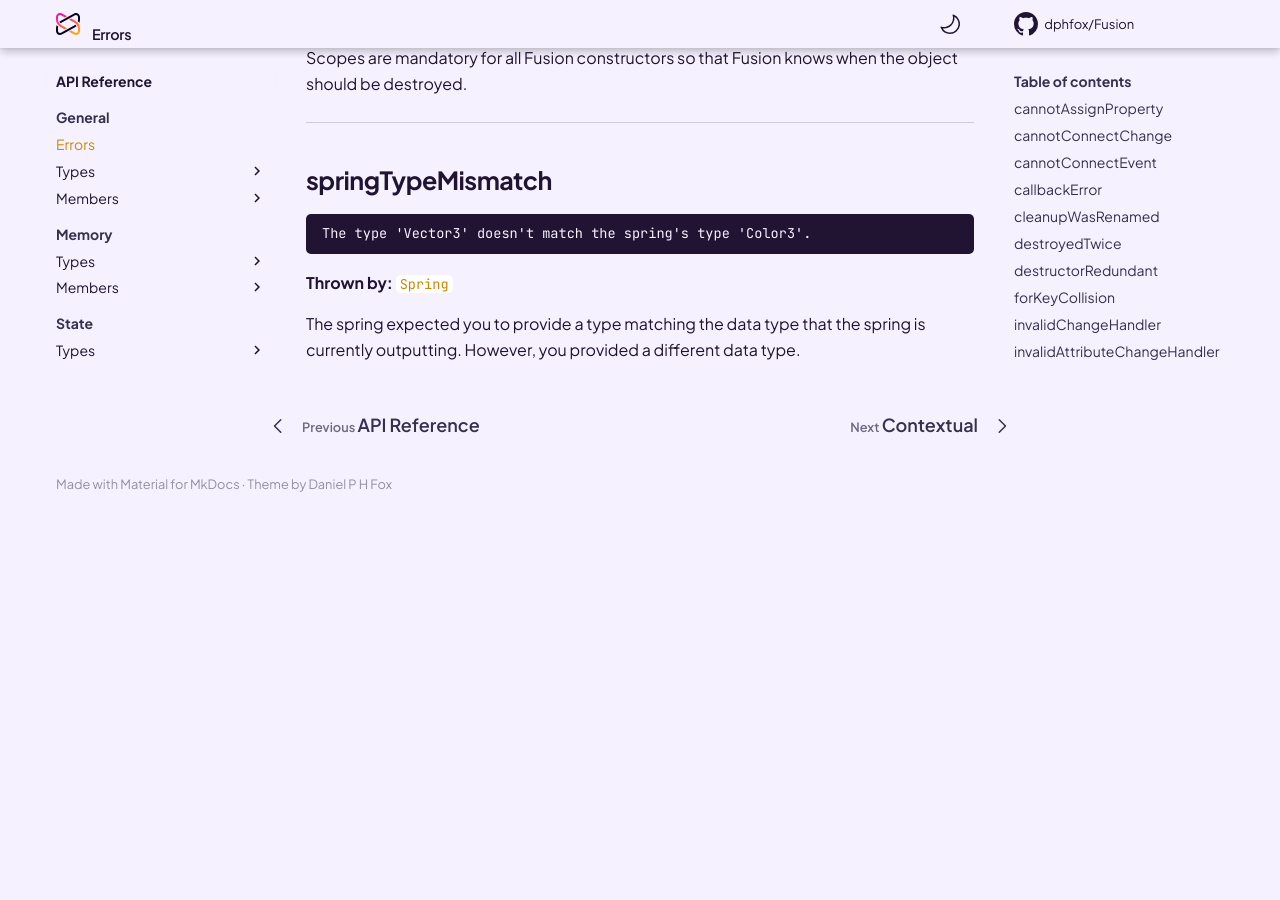
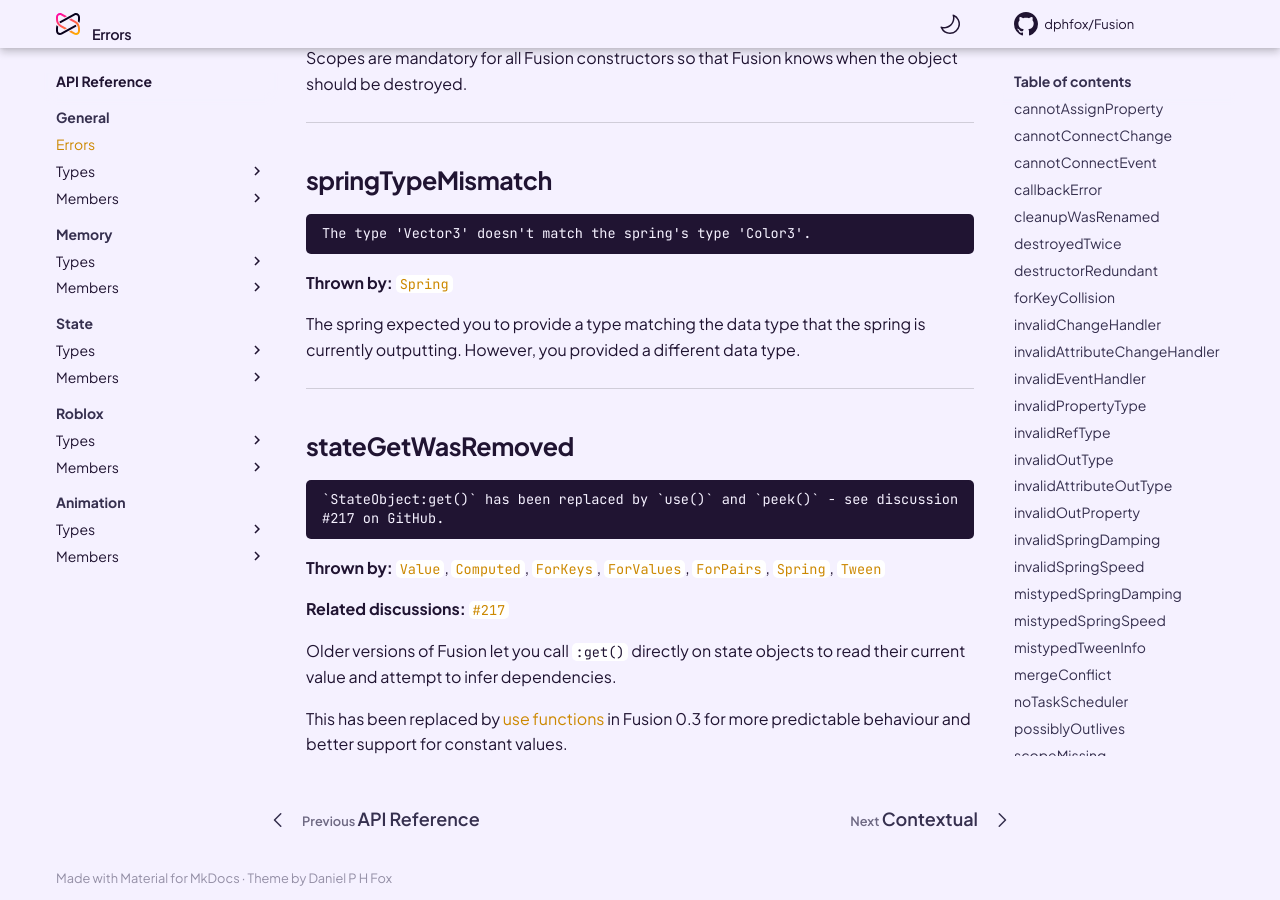
Before and after one commit to dphfox/Fusion, an MkDocs documentation site: the page built from docs/api-reference/general/errors.md, in a window 1280 px wide and 900 px high, scrolled down 8246 px. Built offline with MkDocs 1.6.1 and Material for MkDocs 9.7.7, drawn with Linux system fonts in a browser that asks for light colours; comment, search, counter and statistics services are not loaded; the version menu is left out; before the commit the page ends 8752 px from its top, so only the background shows below that.

Commit message:
stateGetWasRemoved errors

````diff
--- a/docs/api-reference/general/errors.md
+++ b/docs/api-reference/general/errors.md
@@ -568,3 +568,33 @@ The type 'Vector3' doesn't match the spring's type 'Color3'.
 The spring expected you to provide a type matching the data type that the spring
 is currently outputting. However, you provided a different data type.
 </div>
+
+-----
+
+<div class="fusiondoc-error-api-section" markdown>
+
+## stateGetWasRemoved
+
+```
+`StateObject:get()` has been replaced by `use()` and `peek()` - see discussion
+#217 on GitHub.
+```
+
+**Thrown by:**
+[`Value`](../../state/members/value),
+[`Computed`](../../state/members/computed),
+[`ForKeys`](../../state/members/forkeys),
+[`ForValues`](../../state/members/forvalues),
+[`ForPairs`](../../state/members/forpairs),
+[`Spring`](../../animation/members/spring),
+[`Tween`](../../animation/members/tween)
+
+**Related discussions:**
+[`#217`](https://github.com/dphfox/Fusion/discussions/217)
+
+Older versions of Fusion let you call `:get()` directly on state objects to read
+their current value and attempt to infer dependencies.
+
+This has been replaced by [use functions](../../state/types/use) in Fusion 0.3
+for more predictable behaviour and better support for constant values.
+</div>
````
